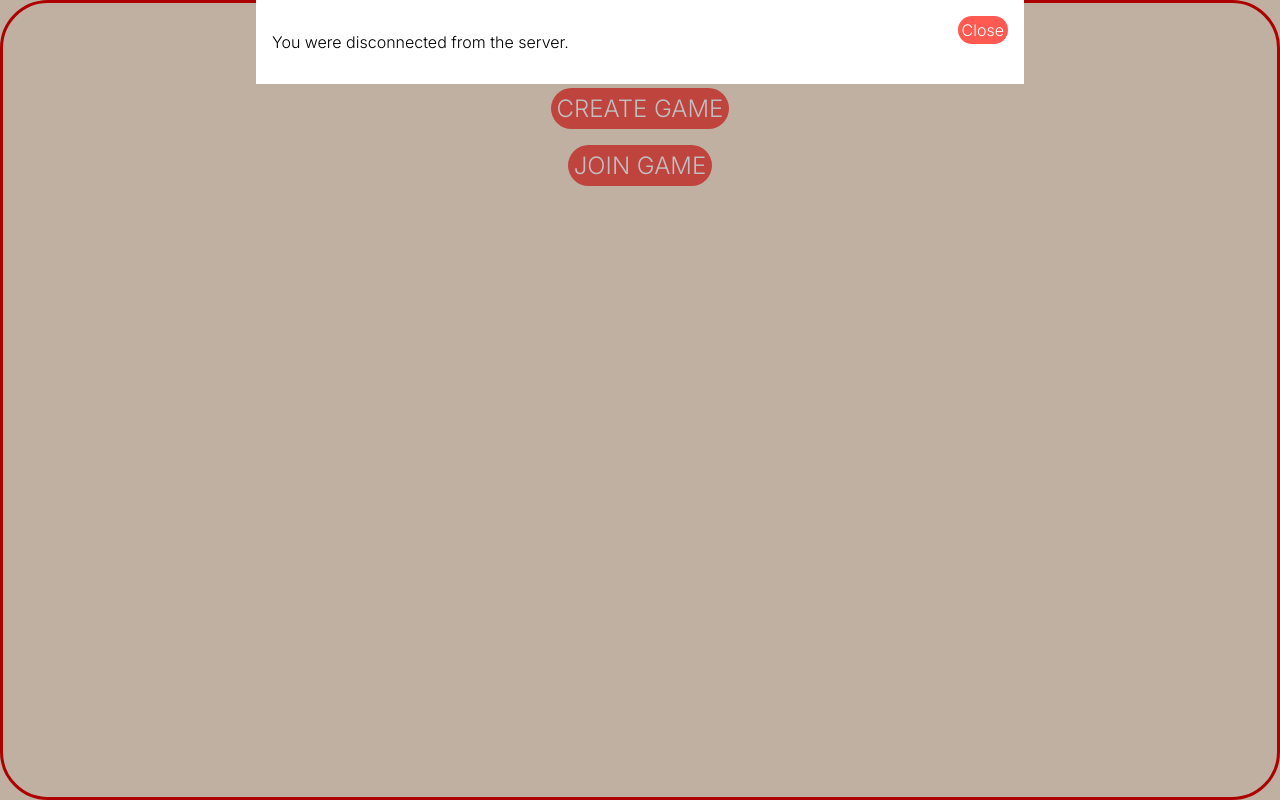
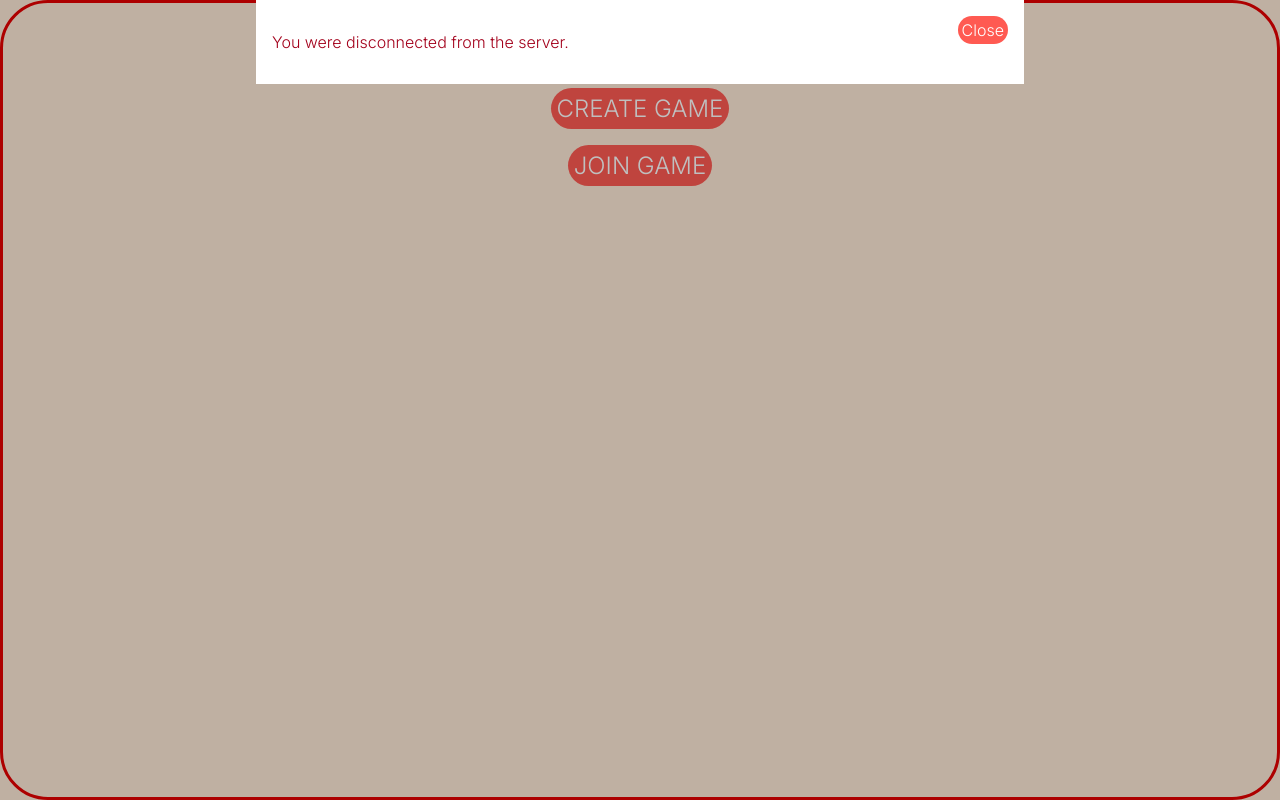
Before and after one commit to martendo/jengo, a website: page docs/index.html in a window 1280 px wide. Drawn offline with Linux system fonts and the light colour scheme.

Commit message:
mronre colour

```diff
--- a/docs/style.css
+++ b/docs/style.css
@@ -1,7 +1,7 @@
 * {
 	box-sizing: border-box;
 	font-family: 'Inter', sans-serif;
-
+	color: #a3001b;
 }
 
 html, body, section {
```
